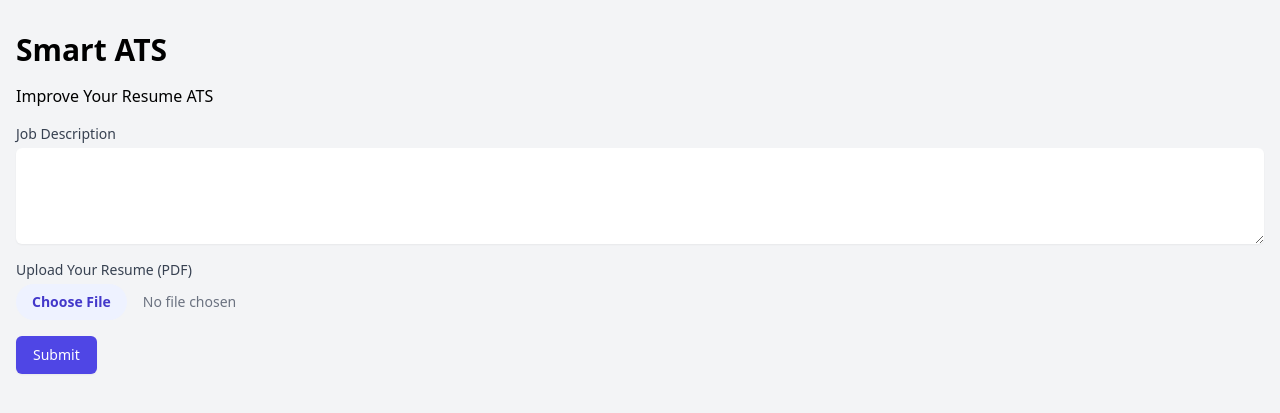
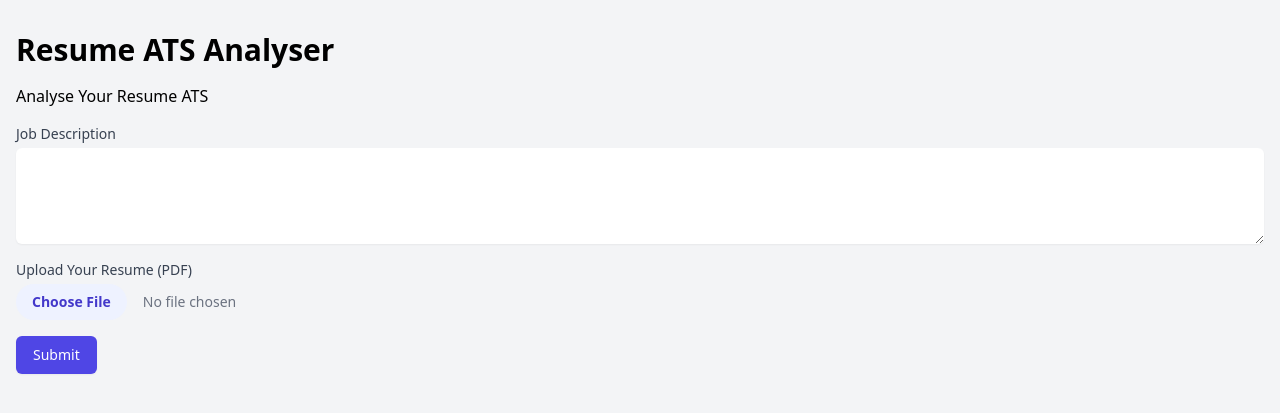
Before and after one commit to chrisvinsonk/resume-ats-analyser, a Flask app: page / in a window 1280 px wide. Shown: the top 413 px of the page. Run offline with Flask 3, Linux system fonts and the light colour scheme; some libraries are stand-ins or nearby versions.

Commit message:
Initial commit3

```diff
--- a/templates/index.html
+++ b/templates/index.html
@@ -22,8 +22,8 @@
 </head>
 <body class="bg-gray-100">
     <div class="container mx-auto px-4 py-8">
-        <h1 class="text-3xl font-bold mb-4">Smart ATS</h1>
-        <p class="mb-4">Improve Your Resume ATS</p>
+        <h1 class="text-3xl font-bold mb-4">Resume ATS Analyser</h1>
+        <p class="mb-4">Analyse Your Resume ATS</p>
 
         <form id="atsForm" class="mb-8">
             <div class="mb-4">
```
